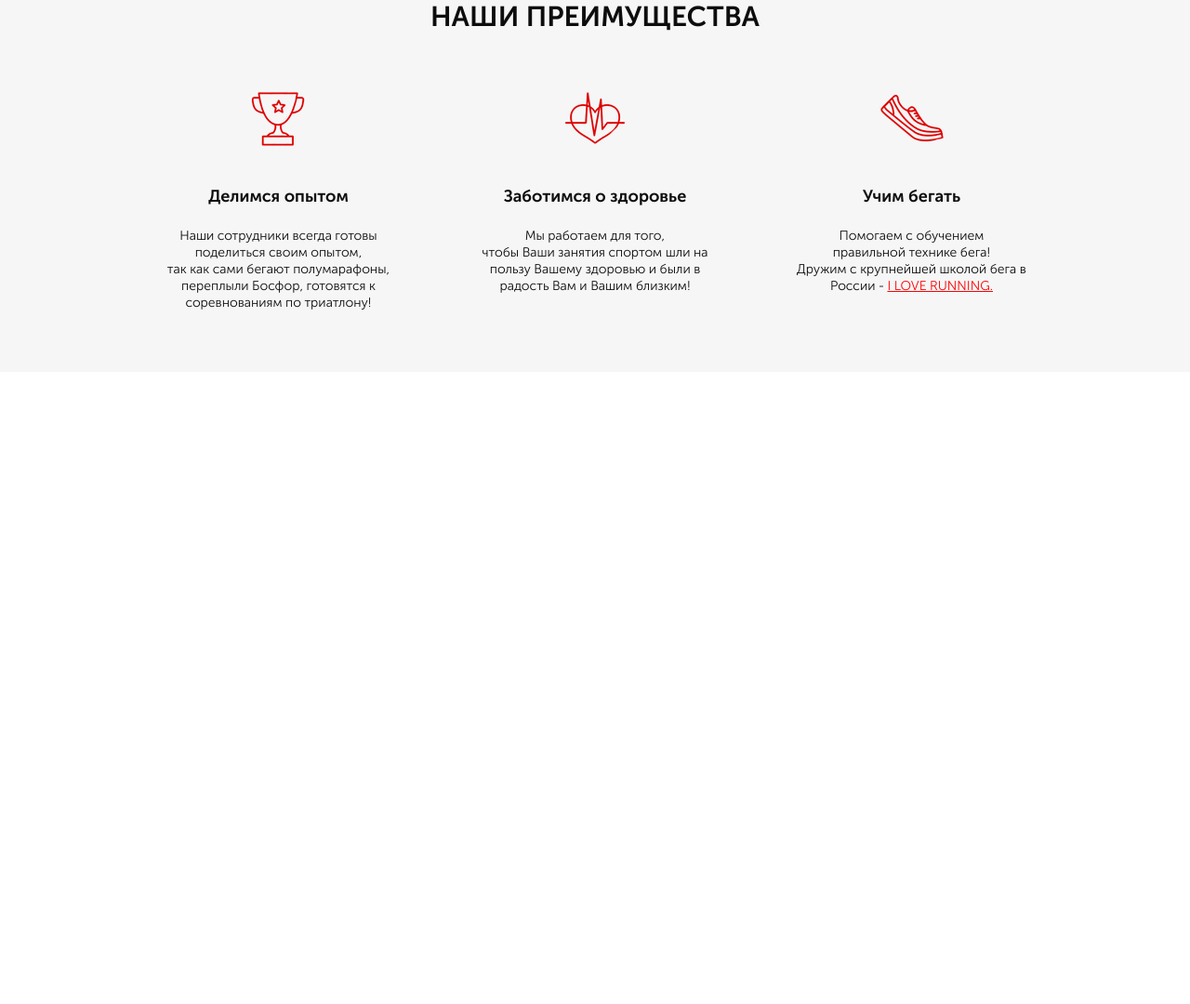
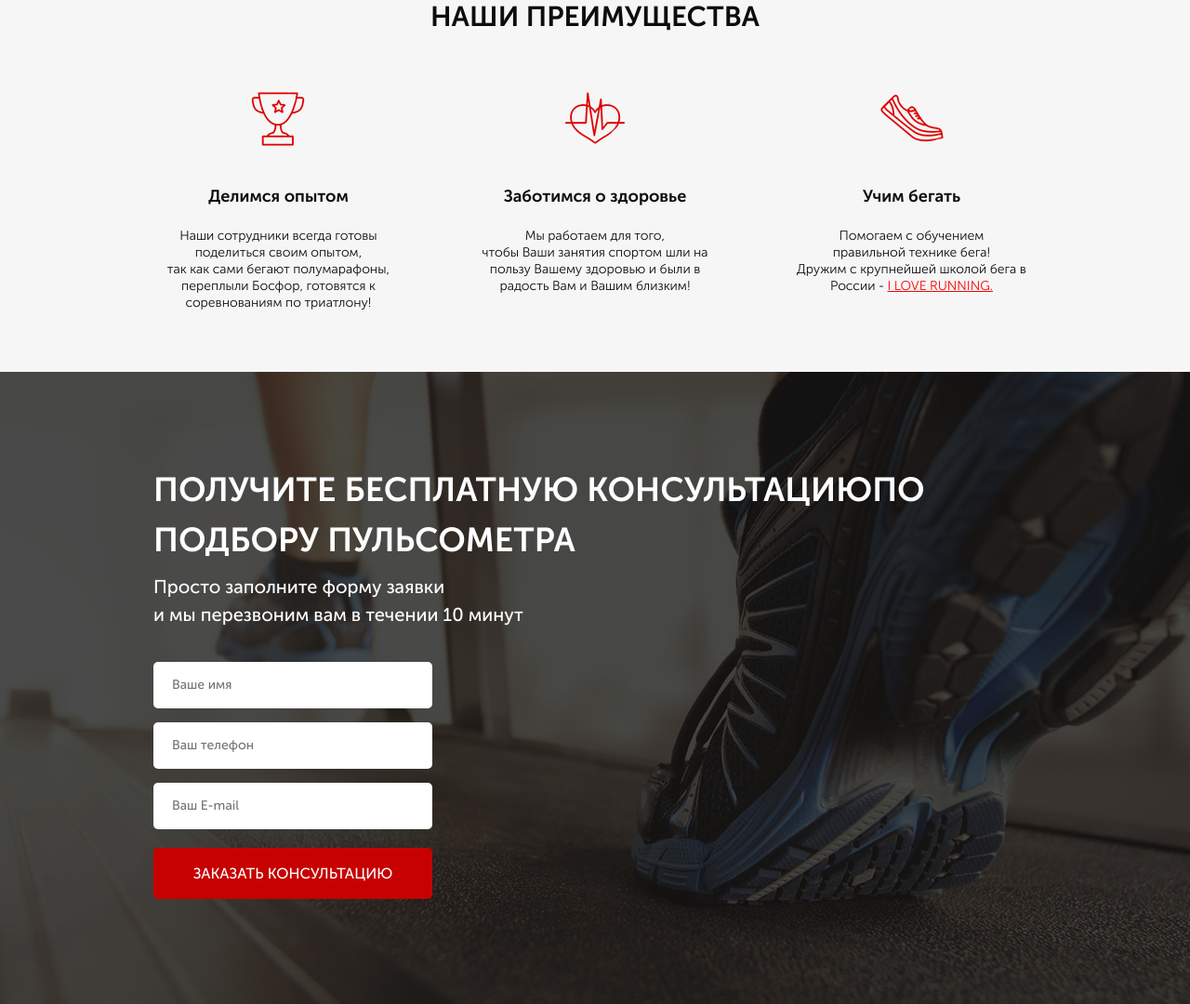
Before and after one commit to Vadim9896/Pusle, a website: page src/index.html in a window 1280 px wide. Shown: the part 740-1820 px from the top of the page at 93% size. Before the commit the page ends 1140 px from the top, so only its background shows below. Drawn offline with Linux system fonts and the light colour scheme; files whose address does not match are found by name.

Commit message:
add consultation

```diff
--- a/src/index.html
+++ b/src/index.html
@@ -61,7 +61,7 @@
 
     <div class="advantages">
         <div class="container">
-            <h2 class="advantages__title">НАШИ ПРЕИМУЩЕСТВА</h2>
+            <h2 class="title">НАШИ ПРЕИМУЩЕСТВА</h2>
 
             <div class="advantages__wrapper">
                 <div class="advantages__item">
@@ -82,11 +82,32 @@
                 <div class="advantages__item">
                     <img src="icons/advantages/shoe.png" alt="shoe">
                     <div class="advantages__subtitle">Учим бегать</div>
-                    <div class="advantages__descr">Помогаем с обучением <br> правильной технике бега! <br> Дружим с
+                    <div class="advantages__descr">Помогаем c обучением <br> правильной технике бега! <br> Дружим с
                         крупнейшей
-                        школой бега в России - <span>I LOVE RUNNING.</span></div>
+                        школой бега в России - <a href="#">I LOVE RUNNING.</a> </div>
                 </div>
             </div>
+        </div>
+    </div>
+
+    <div class="consultation">
+        <div class="container">
+            <h2 class="title title_left">
+                Получите бесплатную консультациюпо <br> подбору пульсометра
+            </h2>
+
+            <div class="consultation__descr">
+                Просто заполните форму заявки <br>
+                и мы перезвоним вам в течении 10 минут
+            </div>
+
+            <form class="feed-form" action="#">
+                <input name="name" required placeholder="Ваше имя" type="text">
+                <input name="phone" required placeholder="Ваш телефон" type="number">
+                <input name="email" required placeholder="Ваш E-mail" type="email">
+
+                <button class="button button_submit">заказать кОНСУЛЬТАЦИЮ</button>
+            </form>
         </div>
     </div>
 </body>
--- a/src/sass/blocks/_advantages.scss
+++ b/src/sass/blocks/_advantages.scss
@@ -2,14 +2,6 @@
     padding: 73px 0 65px 0;
     background-color: #f6f6f6;
     box-shadow: 0 4px 4px 0 rgba(0, 0, 0, 0.25);
-
-    &__title {
-        font-weight: 700;
-        font-size: 30px;
-        line-height: 100%;
-        text-align: center;
-        color: #0d0d0d;
-    }
 
     &__wrapper {
         margin-top: 60px;
@@ -39,7 +31,7 @@
         text-align: center;
         color: #0d0d0d;
 
-        span {
+        a {
             text-decoration: underline;
             text-decoration-skip-ink: none;
             color: #f00;
--- a/src/sass/blocks/_buttons.scss
+++ b/src/sass/blocks/_buttons.scss
@@ -16,4 +16,11 @@
         width: 300px;
         height: 50px;
     }
+
+    &_submit {
+        width: 100%;
+        height: 55px;
+        font-size: 16px;
+        color: #fff;
+    }
 }
--- /dev/null
+++ b/src/sass/blocks/_consultation.scss
@@ -0,0 +1,11 @@
+.consultation {
+    min-height: 680px;
+    padding: 100px 0 92px 0;
+    background: url(../../img/consultation.png) center (center/cover) no-repeat;
+
+    &__descr {
+        font-weight: 500;
+        font-size: 20px;
+        color: #fff;
+    }
+}
--- /dev/null
+++ b/src/sass/blocks/_forms.scss
@@ -0,0 +1,23 @@
+.feed-form {
+    margin-top: 36px;
+    display: flex;
+    flex-direction: column;
+    width: 300px;
+
+    input {
+        border-radius: 5px;
+        height: 50px;
+        border-color: #fff;
+        margin-bottom: 15px;
+        border: none;
+        padding: 0 20px;
+        font-weight: 400;
+        font-size: 14px;
+        line-height: 471%;
+        color: #4b4b4b;
+
+        &:nth-child(3) {
+            margin-bottom: 20px;
+        }
+    }
+}
--- a/src/sass/blocks/_promo.scss
+++ b/src/sass/blocks/_promo.scss
@@ -1,7 +1,7 @@
 .promo {
     min-height: 650px;
     padding: 21px 0 93px 0;
-    background: url(../../img/main.png) center (center/cover) no-repeat;
+    background: url(../img/main.png) center (center/cover) no-repeat;
 
     &__wrapper {
         display: flex;
--- /dev/null
+++ b/src/sass/blocks/_titles.scss
@@ -0,0 +1,15 @@
+.title {
+    font-weight: 700;
+    font-size: 30px;
+    line-height: 100%;
+    text-align: center;
+    color: #0d0d0d;
+    text-transform: uppercase;
+
+    &_left {
+        font-size: 36px;
+        line-height: 150%;
+        color: #fff;
+        text-align: left;
+    }
+}
--- a/src/sass/style.scss
+++ b/src/sass/style.scss
@@ -13,3 +13,6 @@
 @import 'blocks/header.scss';
 @import 'blocks/buttons';
 @import 'blocks/advantages';
+@import 'blocks/titles';
+@import 'blocks/consultation';
+@import 'blocks/forms';
```
Also changed, not shown: src/css/style.min.css, src/js/script.js (added).
